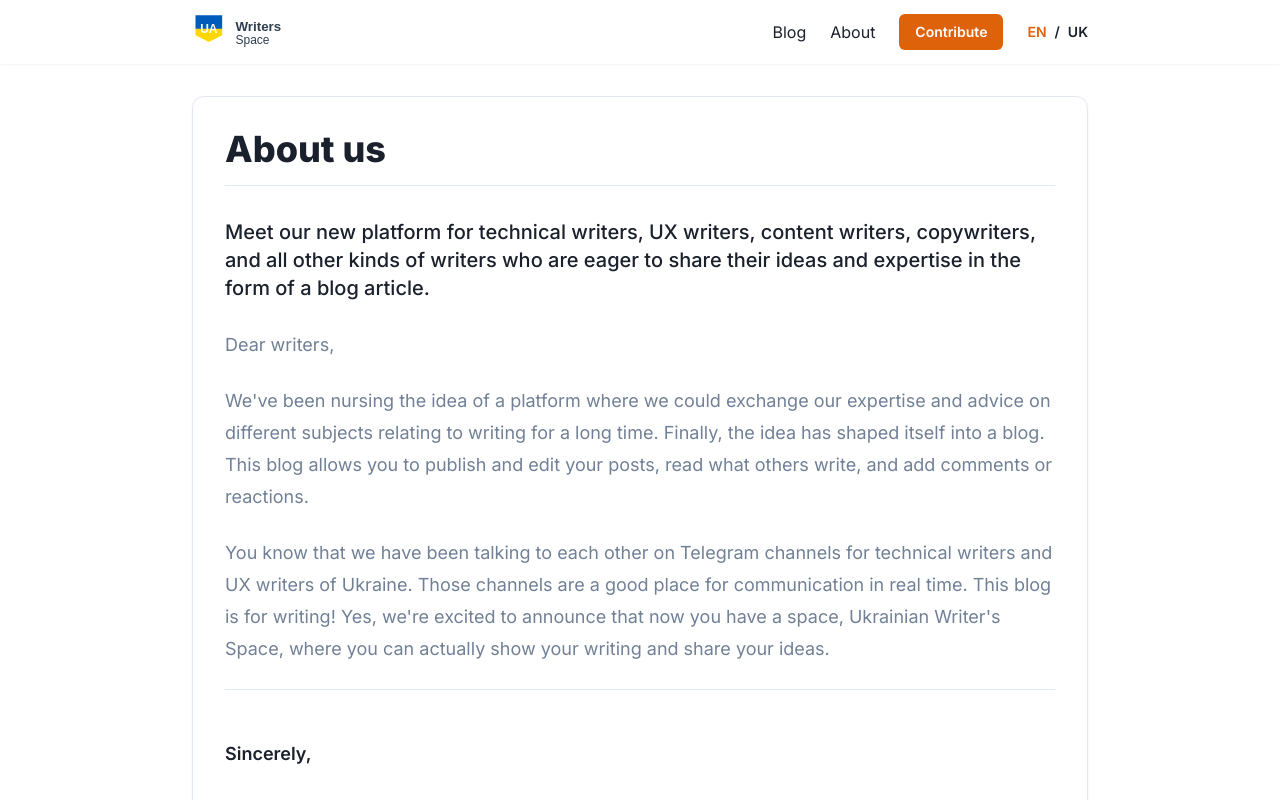
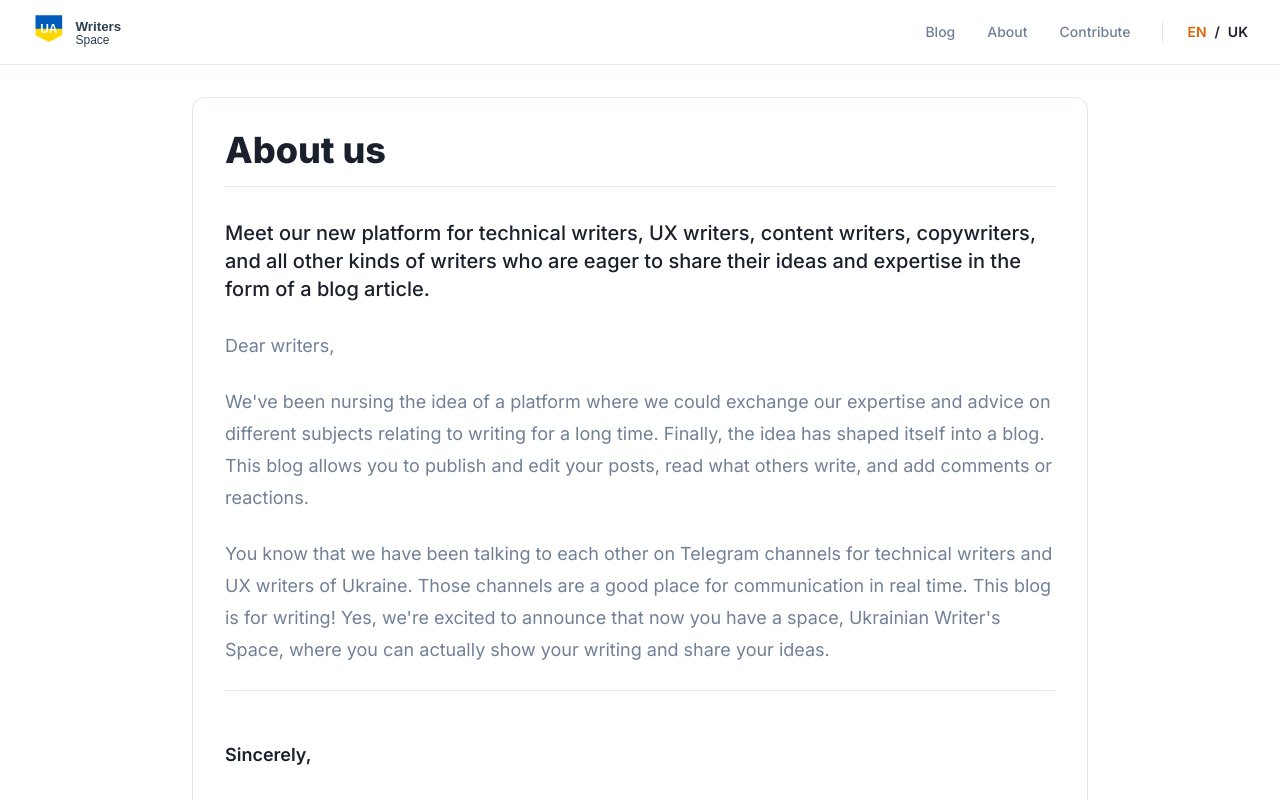
Before and after one commit to ivancheban/ua-writers-nextjs, a Next.js app: page /en/about in a window 1280 px wide. Shown: the top 800 px of the page. Built offline with nearby package versions, Linux system fonts and the light colour scheme.

Commit message:
fixed translation of top menu items

```diff
--- a/app/components/Header.tsx
+++ b/app/components/Header.tsx
@@ -1,18 +1,38 @@
 'use client';
 
-import { useState } from 'react';
 import Link from 'next/link';
 import Image from 'next/image';
-import LanguageSwitcher from '@/app/components/LanguageSwitcher';
+import { useParams } from 'next/navigation';
+import LanguageSwitcher from './LanguageSwitcher';
 
-export default function Header({ lang }: { lang: string }) {
-  const [isMenuOpen, setIsMenuOpen] = useState(false);
+const Header = () => {
+  const params = useParams();
+  // Safely get the language, defaulting to 'en' if not found
+  const lang = (params?.lang as string) || 'en';
+
+  const menuItems = {
+    en: [
+      { label: 'Blog', href: `/${lang}` },
+      { label: 'About', href: `/${lang}/about` },
+      { label: 'Contribute', href: `/${lang}/contribute` },
+    ],
+    uk: [
+      { label: 'Блог', href: `/${lang}` },
+      { label: 'Про нас', href: `/${lang}/about` },
+      { label: 'Як опублікувати', href: `/${lang}/contribute` },
+    ]
+  };
+
+  const currentMenuItems = lang === 'uk' ? menuItems.uk : menuItems.en;
 
   return (
-    <header className="bg-card shadow-sm">
-      <div className="container mx-auto px-4">
-        <div className="max-w-4xl mx-auto flex justify-between items-center py-3">
-          <Link href={`/${lang}`} className="flex items-center space-x-3 flex-shrink-0">
+    <header className="bg-card border-b border-border-color sticky top-0 z-50 backdrop-blur-sm bg-opacity-90">
+      <div className="max-w-7xl mx-auto px-4 sm:px-6 lg:px-8">
+        <div className="flex justify-between items-center h-16">
+
+          {/* Logo */}
+          <div className="flex-shrink-0 flex items-center">
+            <Link href={`/${lang}`} className="flex items-center">
               <Image
                 src="/logo.svg"
                 alt="UA Writers' Space Logo"
@@ -21,45 +41,40 @@ export default function Header({ lang }: { lang: string }) {
                 className="w-[187px] h-[40px]"
               />
             </Link>
+          </div>
 
-          <div className="flex items-center">
-            {/* Desktop Navigation */}
-            <nav className="hidden md:flex items-center space-x-6">
-              <Link href={`/${lang}`} className="text-secondary hover:text-primary transition-colors">Blog</Link>
-              <Link href={`/${lang}/about`} className="text-secondary hover:text-primary transition-colors">About</Link>
-              <Link href={`/${lang}/contribute`} className="bg-primary text-white px-4 py-2 rounded-md hover:opacity-90 transition-opacity text-sm font-semibold">
-                Contribute
+          {/* Navigation */}
+          <nav className="hidden md:flex items-center space-x-8">
+            {currentMenuItems.map((item) => (
+              <Link
+                key={item.href}
+                href={item.href}
+                className="text-sm font-medium text-text-secondary hover:text-primary transition-colors duration-200"
+              >
+                {item.label}
               </Link>
+            ))}
+
+            <div className="border-l border-border-color pl-6 ml-2">
+              <LanguageSwitcher lang={lang} />
+            </div>
           </nav>
 
-            <div className="ml-6">
+          {/* Mobile Menu Button Placeholder */}
+          <div className="md:hidden flex items-center space-x-4">
             <LanguageSwitcher lang={lang} />
-            </div>
-
-            {/* Mobile Menu Button */}
-            <button
-              onClick={() => setIsMenuOpen(!isMenuOpen)}
-              className="md:hidden ml-4 p-2 rounded-md text-secondary hover:text-primary hover:bg-gray-100"
-              aria-label="Toggle menu"
-            >
-              <svg xmlns="http://www.w3.org/2000/svg" className="h-6 w-6" fill="none" viewBox="0 0 24 24" stroke="currentColor">
-                <path strokeLinecap="round" strokeLinejoin="round" strokeWidth={2} d={isMenuOpen ? "M6 18L18 6M6 6l12 12" : "M4 6h16M4 12h16M4 18h16"} />
+            <button className="text-text-secondary hover:text-primary p-2">
+              <span className="sr-only">Open menu</span>
+              <svg className="h-6 w-6" fill="none" viewBox="0 0 24 24" stroke="currentColor">
+                <path strokeLinecap="round" strokeLinejoin="round" strokeWidth={2} d="M4 6h16M4 12h16M4 18h16" />
               </svg>
             </button>
           </div>
+
         </div>
-
-        {/* Mobile Navigation Menu */}
-        {isMenuOpen && (
-          <nav className="md:hidden pt-4 pb-2 border-t border-border-color">
-            <Link href={`/${lang}`} onClick={() => setIsMenuOpen(false)} className="block py-2 text-secondary hover:text-primary transition-colors">Blog</Link>
-            <Link href={`/${lang}/about`} onClick={() => setIsMenuOpen(false)} className="block py-2 text-secondary hover:text-primary transition-colors">About</Link>
-            <Link href={`/${lang}/contribute`} onClick={() => setIsMenuOpen(false)} className="block mt-2 bg-primary text-white px-4 py-2 rounded-md hover:opacity-90 transition-opacity text-sm font-semibold text-center">
-              Contribute
-            </Link>
-          </nav>
-        )}
       </div>
     </header>
   );
-}
+};
+
+export default Header;
```
Lines whose indentation alone changed are shown as unchanged.
